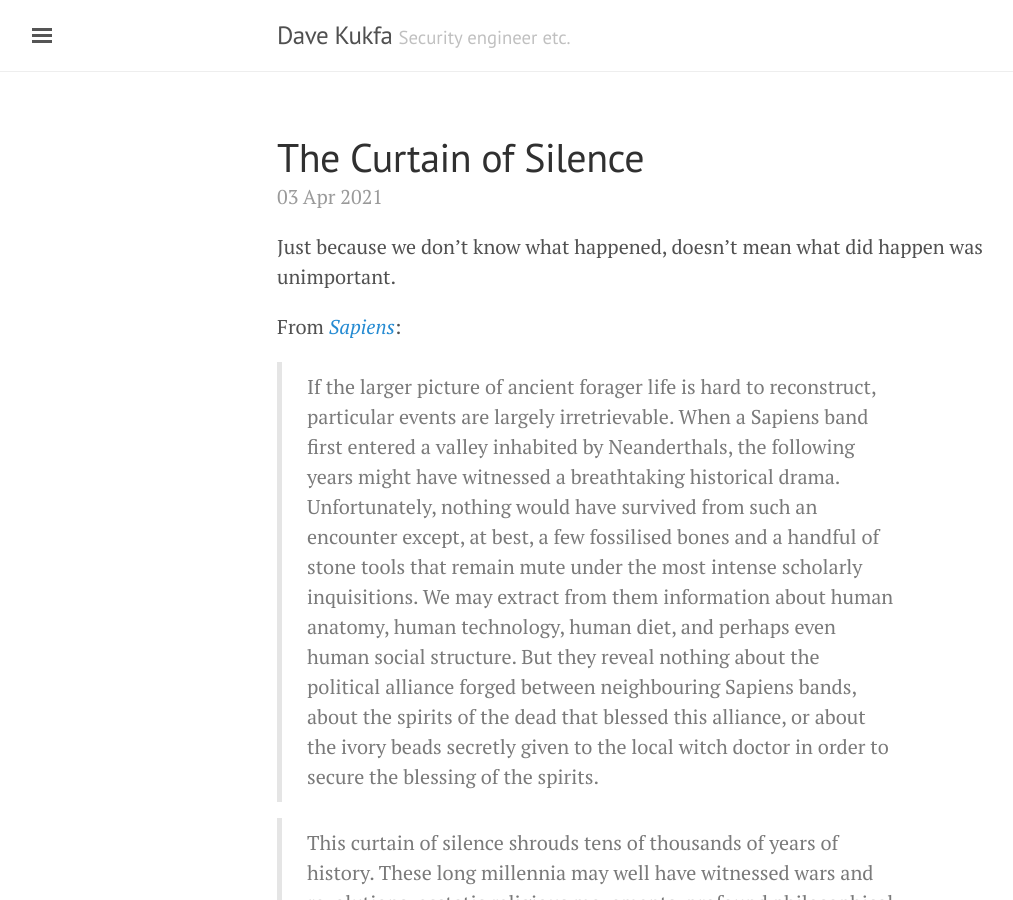
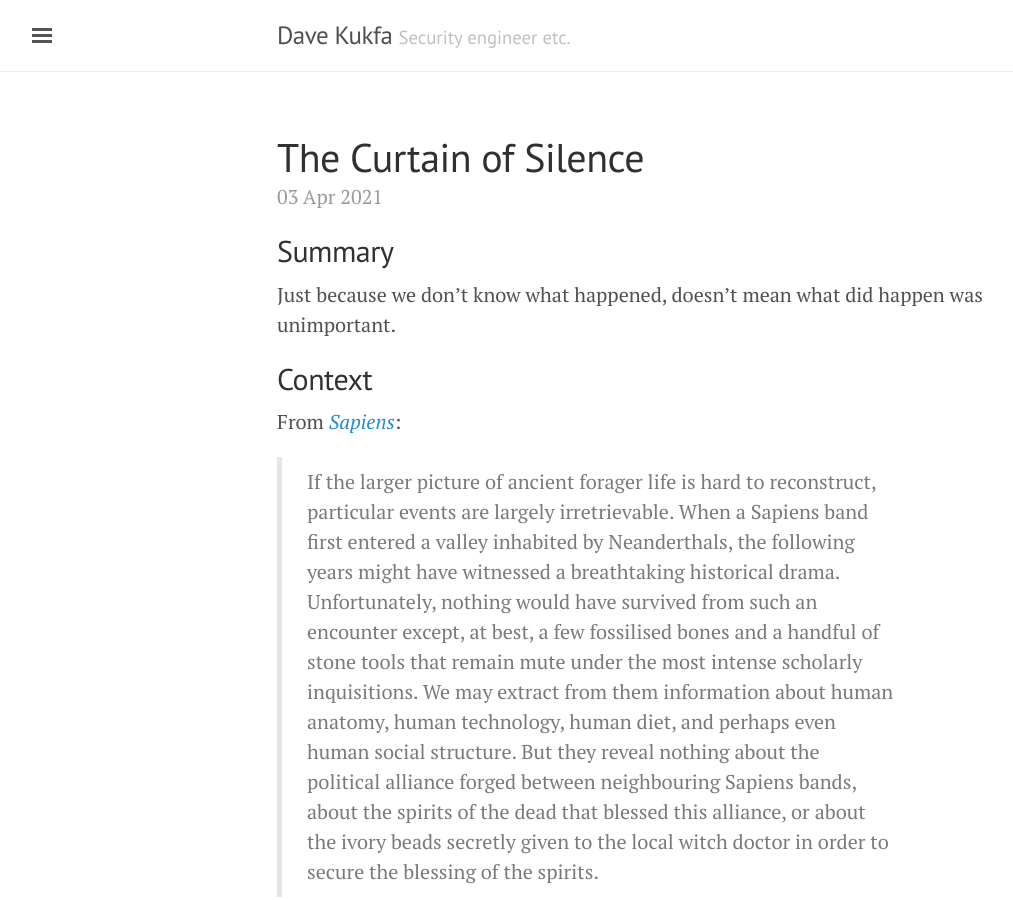
Before and after one commit to kukfa/kukfa.github.io, a Jekyll site: the page built from mental-models/_posts/2021-04-03-curtain-of-silence.md, in a window 1280 px wide and 900 px high. Shown: the whole window, without its empty margins (3-1016 px from the left). Built offline with Jekyll 4.4.1, drawn with Linux system fonts in a browser that asks for light colours; nearby versions of some CDN libraries.

Commit message:
separate curtain of silence

```diff
--- a/mental-models/_posts/2021-04-03-curtain-of-silence.md
+++ b/mental-models/_posts/2021-04-03-curtain-of-silence.md
@@ -4,7 +4,11 @@ title: The Curtain of Silence
 tag: history
 ---
 
+## Summary
+
 Just because we don't know what happened, doesn't mean what did happen was unimportant.
+
+## Context
 
 From _[Sapiens](https://www.ynharari.com/book/sapiens-2/)_:
 
```
